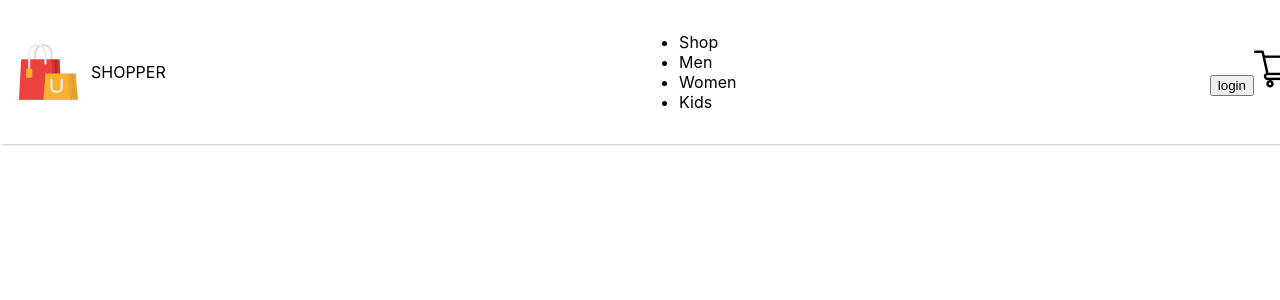
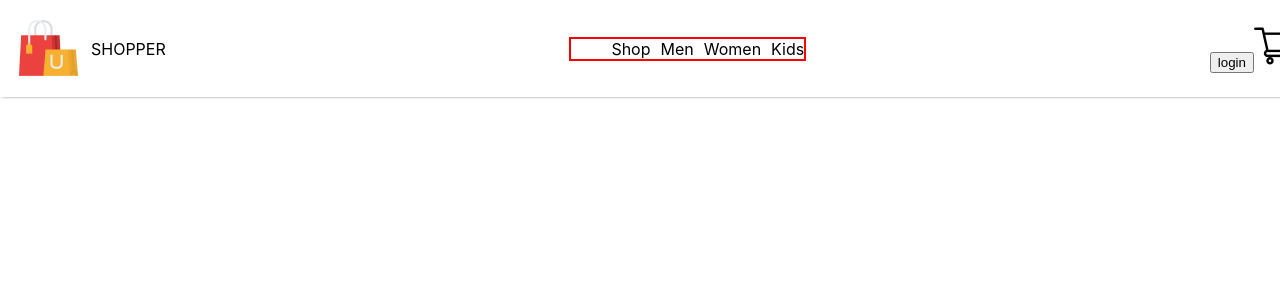
Before and after one commit to mambachristophersteven/shopper-frontend, a React (Create React App) app: page / in a window 1280 px wide. Shown: the top 300 px of the page. Built offline with nearby package versions, Linux system fonts and the light colour scheme.

Commit message:
navbar update

```diff
--- a/src/Components/Navbar/Navbar.css
+++ b/src/Components/Navbar/Navbar.css
@@ -12,3 +12,12 @@
     align-items: center;
     gap: 10px;
 }
+
+.nav-menu{
+    display: flex;
+    border: 2px solid red;
+    list-style: none;
+    gap: 10px;
+    align-items: center;
+    justify-content: space-between;
+}
```
